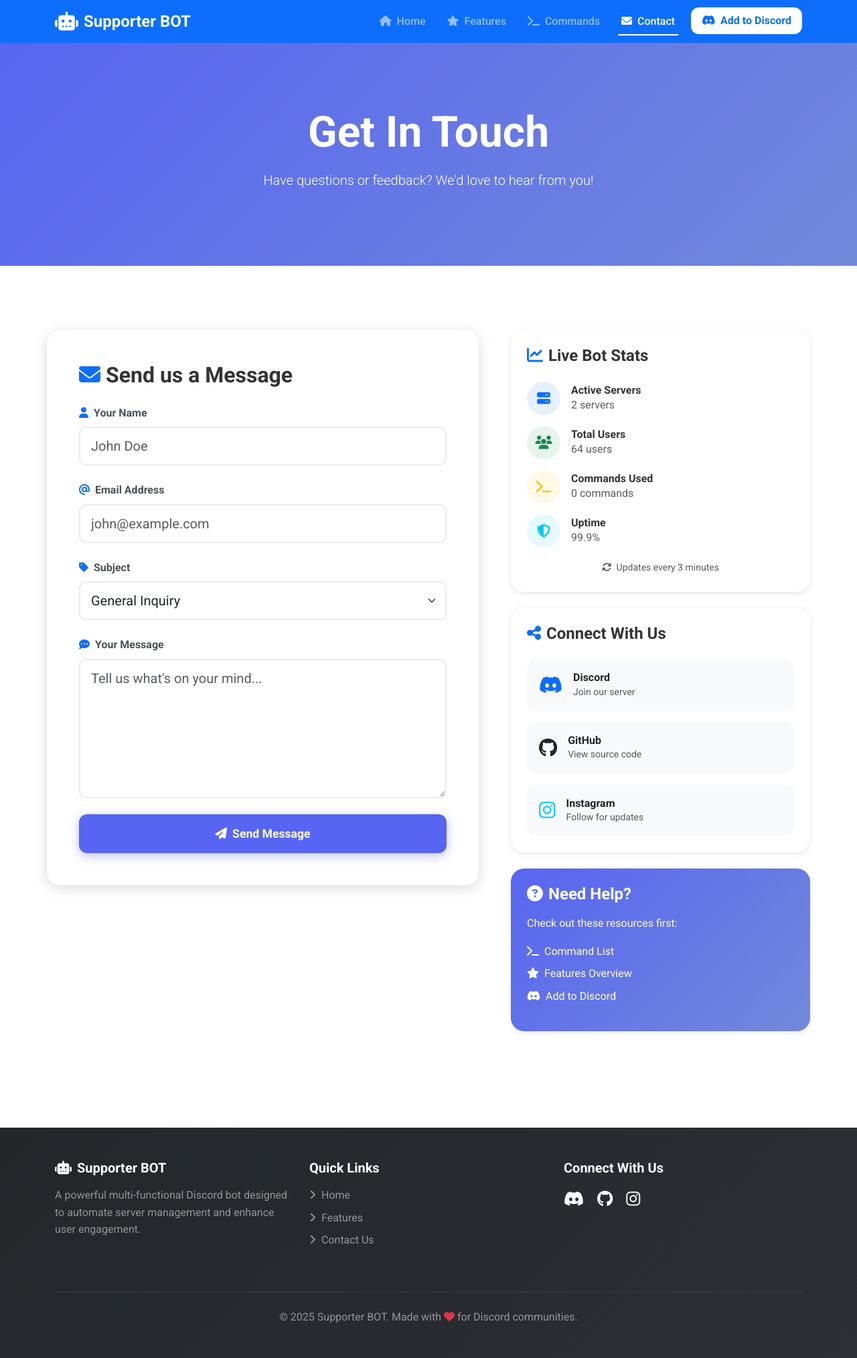
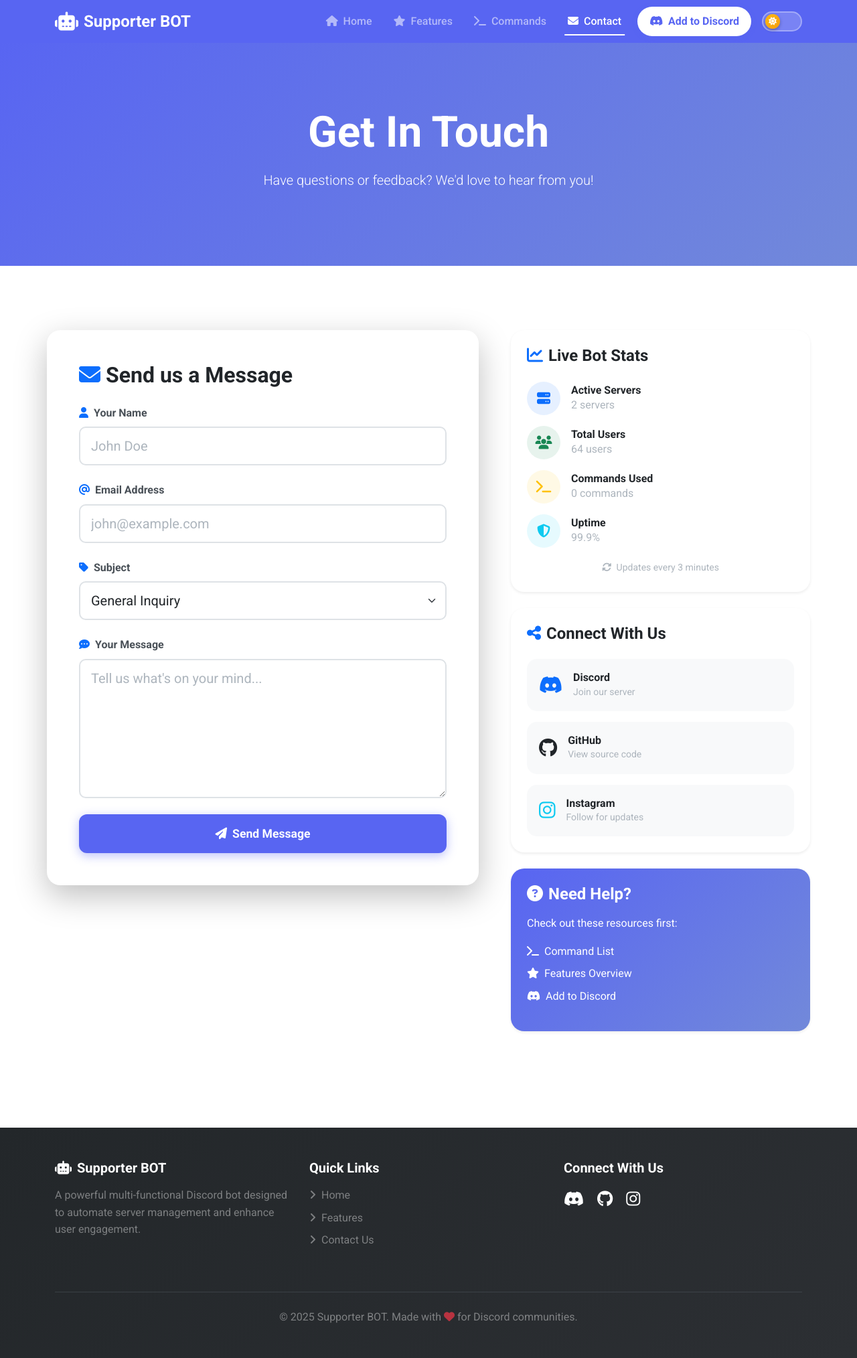
Before and after one commit to Shabdprakash-Thakkar/Supporter, a Flask app: page /contact in a window 1280 px wide. Shown: the whole page at 67% size. Run offline with Flask 3, Linux system fonts and the light colour scheme; data that the repository does not hold is empty; some libraries are stand-ins or nearby versions.

Commit message:
Dark Mode Added

```diff
--- /dev/null
+++ b/Flask_Frontend/static/css/toggle-theme.css
@@ -0,0 +1,439 @@
+/* ===== THEME TOGGLE STYLES - COMPLETE FIXED VERSION ===== */
+
+/* Root variables for light mode (default) */
+:root {
+  --bg-primary: #ffffff;
+  --bg-secondary: #f8f9fa;
+  --bg-tertiary: #e9ecef;
+  --text-primary: #212529;
+  --text-secondary: #6c757d;
+  --text-muted: #adb5bd;
+  --border-color: #dee2e6;
+  --shadow-sm: rgba(0, 0, 0, 0.075);
+  --shadow-md: rgba(0, 0, 0, 0.15);
+  --shadow-lg: rgba(0, 0, 0, 0.25);
+  --card-bg: #ffffff;
+  --hover-bg: #f8f9fa;
+  --navbar-bg: #5865F2;
+  --footer-bg: #343a40;
+}
+
+/* Dark mode variables */
+[data-theme="dark"] {
+  --bg-primary: #1a1d23;
+  --bg-secondary: #23272f;
+  --bg-tertiary: #2c313a;
+  --text-primary: #ffffff;
+  --text-secondary: #b9bbbe;
+  --text-muted: #72767d;
+  --border-color: #3a3f47;
+  --shadow-sm: rgba(0, 0, 0, 0.3);
+  --shadow-md: rgba(0, 0, 0, 0.5);
+  --shadow-lg: rgba(0, 0, 0, 0.7);
+  --card-bg: #2c313a;
+  --hover-bg: #3a3f47;
+  --navbar-bg: #1f2937;
+  --footer-bg: #111827;
+}
+
+/* Apply theme variables */
+body {
+  background-color: var(--bg-primary);
+  color: var(--text-primary);
+  transition: background-color 0.3s ease, color 0.3s ease;
+}
+
+/* ===== THEME TOGGLE BUTTON ===== */
+.theme-toggle-btn {
+  position: relative;
+  width: 60px;
+  height: 30px;
+  background-color: rgba(255, 255, 255, 0.2);
+  border: 2px solid rgba(255, 255, 255, 0.3);
+  border-radius: 30px;
+  cursor: pointer;
+  transition: all 0.3s ease;
+  display: flex;
+  align-items: center;
+  padding: 3px;
+  flex-shrink: 0;
+}
+
+.theme-toggle-btn:hover {
+  border-color: rgba(255, 255, 255, 0.6);
+  background-color: rgba(255, 255, 255, 0.3);
+  box-shadow: 0 0 10px rgba(255, 255, 255, 0.3);
+}
+
+.theme-toggle-slider {
+  position: absolute;
+  width: 22px;
+  height: 22px;
+  background: linear-gradient(135deg, #FDB813 0%, #F59E0B 100%);
+  border-radius: 50%;
+  transition: transform 0.3s ease;
+  display: flex;
+  align-items: center;
+  justify-content: center;
+  color: white;
+  font-size: 12px;
+  left: 3px;
+  box-shadow: 0 2px 5px rgba(0, 0, 0, 0.3);
+}
+
+[data-theme="dark"] .theme-toggle-slider {
+  transform: translateX(30px);
+  background: linear-gradient(135deg, #a78bfa 0%, #7c3aed 100%);
+}
+
+.theme-icon {
+  font-size: 12px;
+  animation: fadeIn 0.3s ease;
+}
+
+@keyframes fadeIn {
+  from {
+    opacity: 0;
+    transform: scale(0.8);
+  }
+  to {
+    opacity: 1;
+    transform: scale(1);
+  }
+}
+
+/* ===== NAVBAR "ADD TO DISCORD" BUTTON - FIXED ===== */
+
+/* Light mode styles are handled by the .discord-btn class at the bottom */
+
+/* Dark mode - Blue background with white text */
+[data-theme="dark"] .navbar .btn-light,
+[data-theme="dark"] .nav-link.btn.btn-light {
+  background-color: #5865F2 !important;
+  background-image: none !important;
+  color: #ffffff !important;
+  border: 2px solid transparent !important;
+  box-shadow: 0 2px 8px rgba(88, 101, 242, 0.4) !important;
+}
+
+[data-theme="dark"] .navbar .btn-light:hover,
+[data-theme="dark"] .nav-link.btn.btn-light:hover {
+  background-color: #4752C4 !important;
+  color: #ffffff !important;
+  box-shadow: 0 4px 12px rgba(88, 101, 242, 0.6) !important;
+  transform: translateY(-1px);
+}
+
+/* Ensure Discord icon is white in dark mode */
+[data-theme="dark"] .navbar .btn-light i,
+[data-theme="dark"] .nav-link.btn.btn-light i {
+  color: #ffffff !important;
+}
+
+/* ===== CTA SECTION AND HERO BUTTONS ===== */
+
+/* CTA Section and Hero buttons in dark mode - White bg with blue text */
+[data-theme="dark"] .cta-section .btn-light,
+[data-theme="dark"] .hero-section .btn-light {
+  background-color: #ffffff !important;
+  color: #5865F2 !important;
+  border: none !important;
+  box-shadow: 0 4px 15px rgba(255, 255, 255, 0.15) !important;
+}
+
+[data-theme="dark"] .cta-section .btn-light:hover,
+[data-theme="dark"] .hero-section .btn-light:hover {
+  background-color: #f8f9fa !important;
+  color: #4752C4 !important;
+  box-shadow: 0 6px 20px rgba(255, 255, 255, 0.25) !important;
+  transform: translateY(-2px);
+}
+
+/* Remove conflicting gradient background styles */
+[data-theme="dark"] .bg-gradient-primary .btn-light {
+  background: #ffffff !important;
+  background-image: none !important;
+  color: #5865F2 !important;
+  border: none !important;
+}
+
+/* Outline buttons in dark mode */
+[data-theme="dark"] .btn-outline-light {
+  border-color: rgba(255, 255, 255, 0.8) !important;
+  color: #ffffff !important;
+  background-color: transparent !important;
+}
+
+[data-theme="dark"] .btn-outline-light:hover {
+  background-color: rgba(255, 255, 255, 0.1) !important;
+  border-color: #ffffff !important;
+  color: #ffffff !important;
+}
+
+/* ===== BACKGROUND COLORS ===== */
+
+.bg-light {
+  background-color: var(--bg-secondary) !important;
+}
+
+.bg-white {
+  background-color: var(--card-bg) !important;
+}
+
+/* ===== TEXT COLORS ===== */
+
+.text-dark {
+  color: var(--text-primary) !important;
+}
+
+.text-muted {
+  color: var(--text-muted) !important;
+}
+
+.text-white-50,
+.text-white-80 {
+  opacity: 0.8;
+}
+
+[data-theme="dark"] .text-white-50,
+[data-theme="dark"] .text-white-80 {
+  opacity: 1;
+  color: var(--text-secondary) !important;
+}
+
+/* ===== CARDS ===== */
+
+.card,
+.feature-card,
+.stat-card,
+.command-category,
+.contact-form-container,
+.info-card {
+  background-color: var(--card-bg) !important;
+  border-color: var(--border-color) !important;
+  transition: background-color 0.3s ease, border-color 0.3s ease;
+}
+
+/* ===== SHADOWS ===== */
+
+.shadow-sm {
+  box-shadow: 0 0.125rem 0.25rem var(--shadow-sm) !important;
+}
+
+.shadow {
+  box-shadow: 0 0.5rem 1rem var(--shadow-md) !important;
+}
+
+.shadow-lg {
+  box-shadow: 0 1rem 3rem var(--shadow-lg) !important;
+}
+
+/* ===== FORMS ===== */
+
+.form-control,
+.form-select {
+  background-color: var(--bg-primary);
+  border-color: var(--border-color);
+  color: var(--text-primary);
+  transition: background-color 0.3s ease, border-color 0.3s ease, color 0.3s ease;
+}
+
+.form-control:focus,
+.form-select:focus {
+  background-color: var(--bg-primary);
+  border-color: #5865F2;
+  color: var(--text-primary);
+}
+
+.form-control::placeholder {
+  color: var(--text-muted);
+}
+
+/* ===== NAVBAR ===== */
+
+.navbar-dark {
+  background-color: var(--navbar-bg) !important;
+}
+
+[data-theme="dark"] .navbar-dark {
+  box-shadow: 0 2px 10px rgba(0, 0, 0, 0.5);
+}
+
+[data-theme="dark"] .navbar-brand {
+  color: white !important;
+}
+
+[data-theme="dark"] .nav-link {
+  color: rgba(255, 255, 255, 0.8) !important;
+}
+
+[data-theme="dark"] .nav-link:hover,
+[data-theme="dark"] .nav-link.active {
+  color: white !important;
+}
+
+/* ===== FOOTER ===== */
+
+footer.bg-dark {
+  background-color: var(--footer-bg) !important;
+}
+
+[data-theme="dark"] footer .text-white-50 {
+  color: rgba(255, 255, 255, 0.6) !important;
+}
+
+/* ===== SOCIAL LINKS ===== */
+
+.social-link-card {
+  background-color: var(--hover-bg) !important;
+  transition: all 0.3s ease;
+}
+
+.social-link-card:hover {
+  background-color: var(--bg-tertiary) !important;
+  transform: translateY(-5px);
+}
+
+/* ===== GRADIENTS IN DARK MODE ===== */
+
+[data-theme="dark"] .bg-gradient-primary {
+  background: linear-gradient(135deg, #1f2937 0%, #111827 100%) !important;
+}
+
+[data-theme="dark"] .hero-section {
+  background: linear-gradient(135deg, #1f2937 0%, #2d3748 100%) !important;
+}
+
+[data-theme="dark"] .cta-section {
+  background: linear-gradient(135deg, #2563eb 0%, #1e40af 100%) !important;
+}
+
+/* ===== IMAGES ===== */
+
+[data-theme="dark"] img {
+  opacity: 0.9;
+  filter: brightness(0.95);
+}
+
+[data-theme="dark"] img:hover {
+  opacity: 1;
+  filter: brightness(1);
+}
+
+/* ===== CODE BLOCKS ===== */
+
+code {
+  background-color: var(--bg-tertiary);
+  color: var(--text-primary);
+  padding: 2px 6px;
+  border-radius: 4px;
+  border: 1px solid var(--border-color);
+}
+
+/* ===== OTHER ELEMENTS ===== */
+
+hr {
+  border-color: var(--border-color) !important;
+  opacity: 0.3;
+}
+
+.alert {
+  background-color: var(--card-bg);
+  border-color: var(--border-color);
+  color: var(--text-primary);
+}
+
+.list-group-item {
+  background-color: var(--card-bg);
+  border-color: var(--border-color);
+  color: var(--text-primary);
+}
+
+/* ===== TRANSITIONS ===== */
+
+.feature-card,
+.stat-card,
+.command-category,
+.social-link-card,
+.info-card,
+.contact-form-container {
+  transition: all 0.3s ease !important;
+}
+
+.btn,
+button {
+  transition: all 0.15s ease-in-out !important;
+}
+
+.hover-lift {
+  transition: transform 0.3s ease, box-shadow 0.3s ease;
+}
+
+.hover-lift:hover {
+  transform: translateY(-10px);
+  box-shadow: 0 1rem 3rem var(--shadow-lg) !important;
+}
+
+body.theme-transitioning {
+  pointer-events: none;
+}
+
+/* ===== NAVBAR SPACING (RESPONSIVE) ===== */
+
+.navbar-nav .nav-item:last-child {
+  margin-right: 0;
+}
+
+@media (max-width: 991px) {
+  .theme-toggle-btn {
+    margin-top: 10px;
+    margin-bottom: 10px;
+  }
+
+  .navbar-nav .nav-item:last-child {
+    margin-left: 0;
+  }
+}
+
+@media (min-width: 992px) {
+  .navbar-nav .nav-item {
+    display: flex;
+    align-items: center;
+  }
+}
+
+/* ===== PRINT STYLES ===== */
+
+@media print {
+  [data-theme="dark"] {
+    --bg-primary: #ffffff;
+    --text-primary: #212529;
+    --card-bg: #ffffff;
+  }
+}
+
+/* ===== ADD TO DISCORD BUTTON (NAVBAR) ===== */
+
+/* Light mode – keep white background + blue text */
+.discord-btn {
+  background-color: #ffffff !important;
+  color: #5865F2 !important;
+  border-radius: 999px;
+  font-weight: 600;
+  border: 2px solid transparent;
+  box-shadow: 0 2px 8px rgba(88, 101, 242, 0.2);
+}
+
+.discord-btn i {
+  color: #5865F2 !important;
+}
+
+.discord-btn:hover {
+  background-color: #1879db !important;
+  color: #4752C4 !important;
+  box-shadow: 0 4px 12px rgba(88, 101, 242, 0.35);
+  transform: translateY(-1px);
+}
+
+/* NOTE: Dark mode for this button is handled by the .navbar .btn-light rule
+   near the top of the file to ensure correct specificity. */
--- /dev/null
+++ b/Flask_Frontend/static/js/theme-toggle.js
@@ -0,0 +1,148 @@
+// Theme Toggle - FIXED VERSION with extensive logging
+console.log("🎨 [Theme] Script file loaded");
+
+(function () {
+  "use strict";
+
+  const THEME_KEY = "supporter-bot-theme";
+  let initialized = false;
+
+  // Get current theme
+  function getCurrentTheme() {
+    const savedTheme = localStorage.getItem(THEME_KEY);
+    console.log("📋 [Theme] Saved theme from localStorage:", savedTheme);
+
+    if (!savedTheme) {
+      const prefersDark =
+        window.matchMedia &&
+        window.matchMedia("(prefers-color-scheme: dark)").matches;
+      const systemTheme = prefersDark ? "dark" : "light";
+      console.log(
+        "💻 [Theme] No saved theme, using system preference:",
+        systemTheme
+      );
+      return systemTheme;
+    }
+
+    return savedTheme;
+  }
+
+  // Set theme
+  function setTheme(theme) {
+    console.log("🎨 [Theme] Setting theme to:", theme);
+    document.documentElement.setAttribute("data-theme", theme);
+    localStorage.setItem(THEME_KEY, theme);
+    updateToggleButton(theme);
+    console.log("✅ [Theme] Theme changed successfully to:", theme);
+  }
+
+  // Update toggle button icon
+  function updateToggleButton(theme) {
+    const icon = document.querySelector(".theme-toggle-slider i");
+    if (icon) {
+      const oldIcon = icon.className;
+      icon.className = theme === "dark" ? "fas fa-moon" : "fas fa-sun";
+      console.log(
+        "🔄 [Theme] Icon updated from",
+        oldIcon,
+        "to",
+        icon.className
+      );
+    } else {
+      console.warn("⚠️ [Theme] Icon element not found");
+    }
+  }
+
+  // Toggle theme
+  function toggleTheme() {
+    const currentTheme = getCurrentTheme();
+    const newTheme = currentTheme === "light" ? "dark" : "light";
+    console.log("🔄 [Theme] Toggling from", currentTheme, "to", newTheme);
+    setTheme(newTheme);
+
+    // Add pulse animation
+    const btn = document.getElementById("themeToggle");
+    if (btn) {
+      btn.style.transform = "scale(0.95)";
+      setTimeout(() => (btn.style.transform = "scale(1)"), 100);
+    }
+  }
+
+  // Initialize
+  function init() {
+    if (initialized) {
+      console.warn("⚠️ [Theme] Already initialized, skipping");
+      return;
+    }
+
+    console.log("🚀 [Theme] Initializing...");
+
+    const savedTheme = getCurrentTheme();
+    setTheme(savedTheme);
+
+    // Attach click event
+    const themeToggle = document.getElementById("themeToggle");
+
+    if (themeToggle) {
+      console.log("✅ [Theme] Toggle button found, attaching listener");
+
+      // Remove any existing listeners first
+      const newElement = themeToggle.cloneNode(true);
+      themeToggle.parentNode.replaceChild(newElement, themeToggle);
+
+      // Attach new listener
+      newElement.addEventListener("click", function (e) {
+        console.log("🖱️ [Theme] Button clicked!");
+        e.preventDefault();
+        e.stopPropagation();
+        toggleTheme();
+      });
+
+      // Also try with pointer events
+      newElement.style.cursor = "pointer";
+      newElement.style.userSelect = "none";
+
+      console.log("✅ [Theme] Click listener attached successfully");
+    } else {
+      console.error(
+        "❌ [Theme] Toggle button with ID 'themeToggle' NOT FOUND!"
+      );
+      console.log(
+        "🔍 [Theme] Available elements with class theme-toggle-btn:",
+        document.querySelectorAll(".theme-toggle-btn").length
+      );
+    }
+
+    // Keyboard shortcut: Ctrl+Shift+D
+    document.addEventListener("keydown", function (e) {
+      if ((e.ctrlKey || e.metaKey) && e.shiftKey && e.key === "D") {
+        e.preventDefault();
+        console.log("⌨️ [Theme] Keyboard shortcut triggered");
+        toggleTheme();
+      }
+    });
+
+    initialized = true;
+    console.log("✅ [Theme] Initialization complete");
+    console.log("💡 [Theme] Try clicking the toggle or pressing Ctrl+Shift+D");
+  }
+
+  // Run when DOM is ready - with multiple fallbacks
+  if (document.readyState === "loading") {
+    console.log("⏳ [Theme] DOM still loading, waiting...");
+    document.addEventListener("DOMContentLoaded", init);
+  } else {
+    console.log("✅ [Theme] DOM already loaded, initializing now");
+    init();
+  }
+
+  // Backup: Also try after a short delay
+  setTimeout(function () {
+    if (!initialized) {
+      console.log("🔄 [Theme] Backup initialization triggered");
+      init();
+    }
+  }, 500);
+
+  console.log("🎨 [Theme] Script setup complete");
+})();
--- a/Flask_Frontend/templates/base.html
+++ b/Flask_Frontend/templates/base.html
@@ -9,21 +9,54 @@
     />
     <title>{% block title %}Supporter BOT{% endblock %}</title>
 
-    <link rel="icon" type="image/png" href="{{ url_for('static', filename='images/quality-512px.png') }}" sizes="512x512">
-    <link rel="icon" type="image/png" href="{{ url_for('static', filename='images/quality-256px.png') }}" sizes="256x256">
-    <link rel="icon" type="image/png" href="{{ url_for('static', filename='images/quality-128px.png') }}" sizes="128x128">
-    <link rel="icon" type="image/png" href="{{ url_for('static', filename='images/quality-64px.png') }}" sizes="64x64">
-    <link rel="icon" type="image/png" href="{{ url_for('static', filename='images/quality-32px.png') }}" sizes="32x32">
-    <link rel="icon" type="image/png" href="{{ url_for('static', filename='images/quality-24px.png') }}" sizes="24x24">
-    <link rel="icon" type="image/png" href="{{ url_for('static', filename='images/quality-16px.png') }}" sizes="16x16">
+    <link
+      rel="icon"
+      type="image/png"
+      href="{{ url_for('static', filename='images/quality-512px.png') }}"
+      sizes="512x512"
+    />
+    <link
+      rel="icon"
+      type="image/png"
+      href="{{ url_for('static', filename='images/quality-256px.png') }}"
+      sizes="256x256"
+    />
+    <link
+      rel="icon"
+      type="image/png"
+      href="{{ url_for('static', filename='images/quality-128px.png') }}"
+      sizes="128x128"
+    />
+    <link
+      rel="icon"
+      type="image/png"
+      href="{{ url_for('static', filename='images/quality-64px.png') }}"
+      sizes="64x64"
+    />
+    <link
+      rel="icon"
+      type="image/png"
+      href="{{ url_for('static', filename='images/quality-32px.png') }}"
+      sizes="32x32"
+    />
+    <link
+      rel="icon"
+      type="image/png"
+      href="{{ url_for('static', filename='images/quality-24px.png') }}"
+      sizes="24x24"
+    />
+    <link
+      rel="icon"
+      type="image/png"
+      href="{{ url_for('static', filename='images/quality-16px.png') }}"
+      sizes="16x16"
+    />
 
-    <!-- Material Design Bootstrap CSS -->
     <link
       href="https://cdn.jsdelivr.net/npm/bootstrap@5.3.2/dist/css/bootstrap.min.css"
       rel="stylesheet"
     />
 
-    <!-- Material Icons -->
     <link
       href="https://fonts.googleapis.com/icon?family=Material+Icons"
       rel="stylesheet"
@@ -32,22 +65,19 @@
       href="https://fonts.googleapis.com/css2?family=Roboto:wght@300;400;500;700&display=swap"
       rel="stylesheet"
     />
-    <!-- <link rel="icon" href="/path/to/your/favicon.png" type="image/x-icon"> -->
 
-    <!-- Multiple favicon sizes for different browsers and resolutions -->
-<!-- Corrected Favicon Links -->
-
-
-    <!-- Font Awesome -->
     <link
       rel="stylesheet"
       href="https://cdnjs.cloudflare.com/ajax/libs/font-awesome/6.4.0/css/all.min.css"
     />
 
-    <!-- Custom CSS -->
     <link
       rel="stylesheet"
       href="{{ url_for('static', filename='css/style.css') }}"
+    />
+    <link
+      rel="stylesheet"
+      href="{{ url_for('static', filename='css/toggle-theme.css') }}"
     />
 
     {% block extra_css %}{% endblock %}
@@ -65,6 +95,7 @@
           <i class="fas fa-robot me-2 fs-3"></i>
           <span class="fw-bold">Supporter BOT</span>
         </a>
+
         <button
           class="navbar-toggler"
           type="button"
@@ -73,8 +104,9 @@
         >
           <span class="navbar-toggler-icon"></span>
         </button>
+
         <div class="collapse navbar-collapse" id="navbarNav">
-          <ul class="navbar-nav ms-auto">
+          <ul class="navbar-nav ms-auto align-items-center">
             <li class="nav-item">
               <a
                 class="nav-link {% if request.endpoint == 'index' %}active{% endif %}"
@@ -83,16 +115,19 @@
                 <i class="fas fa-home me-1"></i> Home
               </a>
             </li>
+
             <li class="nav-item">
               <a class="nav-link" href="{{ url_for('index')}}#features">
                 <i class="fas fa-star me-1"></i> Features
               </a>
             </li>
+
             <li class="nav-item">
               <a class="nav-link" href="{{ url_for('index')}}#commands">
                 <i class="fas fa-terminal me-1"></i> Commands
               </a>
             </li>
+
             <li class="nav-item">
               <a
                 class="nav-link {% if request.endpoint == 'contact' %}active{% endif %}"
@@ -101,14 +136,30 @@
                 <i class="fas fa-envelope me-1"></i> Contact
               </a>
             </li>
+
+            <!-- Add to Discord button -->
             <li class="nav-item">
               <a
-                class="nav-link btn btn-light text-primary ms-lg-2 px-3"
+                class="nav-link btn btn-light discord-btn ms-lg-2 px-3 me-2"
                 href="{{ invite_url }}"
                 target="_blank"
               >
                 <i class="fab fa-discord me-1"></i> Add to Discord
               </a>
+            </li>
+
+            <li class="nav-item ms-2">
+              <div
+                class="theme-toggle-btn"
+                id="themeToggle"
+                title="Toggle Dark/Light Mode (Ctrl+Shift+D)"
+              >
+                <div class="theme-toggle-slider">
+                  <span class="theme-icon">
+                    <i class="fas fa-sun"></i>
+                  </span>
+                </div>
+              </div>
             </li>
           </ul>
         </div>
@@ -131,6 +182,7 @@
               server management and enhance user engagement.
             </p>
           </div>
+
           <div class="col-md-4 mb-4">
             <h5 class="fw-bold mb-3">Quick Links</h5>
             <ul class="list-unstyled">
@@ -160,6 +212,7 @@
               </li>
             </ul>
           </div>
+
           <div class="col-md-4 mb-4">
             <h5 class="fw-bold mb-3">Connect With Us</h5>
             <div class="social-icons">
@@ -184,7 +237,9 @@
             </div>
           </div>
         </div>
+
         <hr class="border-secondary my-4" />
+
         <div class="text-center text-white-50">
           <p class="mb-0">
             &copy; 2025 Supporter BOT. Made with
@@ -194,11 +249,61 @@
       </div>
     </footer>
 
-    <!-- Bootstrap JS Bundle -->
     <script src="https://cdn.jsdelivr.net/npm/bootstrap@5.3.2/dist/js/bootstrap.bundle.min.js"></script>
 
-    <!-- Custom JS -->
     <script src="{{ url_for('static', filename='js/main.js') }}"></script>
+    <script src="{{ url_for('static', filename='js/theme-toggle.js') }}"></script>
+    <script>
+      (function () {
+        "use strict";
+        const THEME_KEY = "supporter-bot-theme";
+
+        function getCurrentTheme() {
+          return localStorage.getItem(THEME_KEY) || "light";
+        }
+
+        function setTheme(theme) {
+          document.documentElement.setAttribute("data-theme", theme);
+          localStorage.setItem(THEME_KEY, theme);
+          const icon = document.querySelector(".theme-toggle-slider i");
+          if (icon) {
+            icon.className = theme === "dark" ? "fas fa-moon" : "fas fa-sun";
+          }
+        }
+
+        function toggleTheme() {
+          const current = getCurrentTheme();
+          const newTheme = current === "light" ? "dark" : "light";
+          setTheme(newTheme);
+          const btn = document.getElementById("themeToggle");
+          if (btn) {
+            btn.style.transform = "scale(0.95)";
+            setTimeout(() => (btn.style.transform = "scale(1)"), 100);
+          }
+        }
+
+        function init() {
+          setTheme(getCurrentTheme());
+          const themeToggle = document.getElementById("themeToggle");
+          if (themeToggle) {
+            themeToggle.addEventListener("click", toggleTheme);
+            console.log("✅ Theme toggle ready!");
+          }
+          document.addEventListener("keydown", function (e) {
+            if ((e.ctrlKey || e.metaKey) && e.shiftKey && e.key === "D") {
+              e.preventDefault();
+              toggleTheme();
+            }
+          });
+        }
+
+        if (document.readyState === "loading") {
+          document.addEventListener("DOMContentLoaded", init);
+        } else {
+          init();
+        }
+      })();
+    </script>
 
     {% block extra_js %}{% endblock %}
   </body>
```
